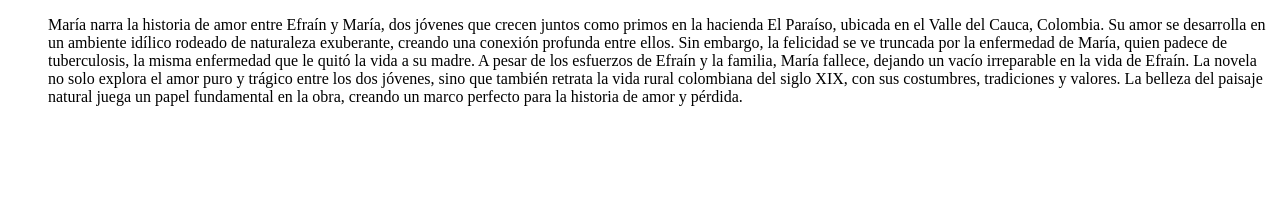
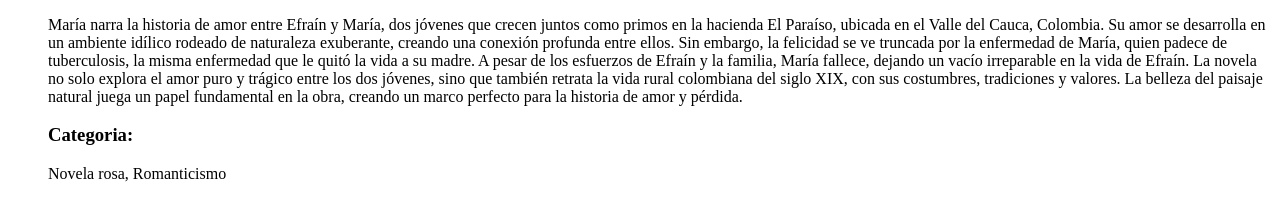
Before and after one commit to Carlosmesa10/2Ejercicio_Parcial_BP, a plain HTML site: page index.html in a window 1280 px wide. Shown: the part 1307-1506 px from the top of the page. Before the commit the page ends 1429 px from the top, so only its background shows below. Drawn offline with Linux system fonts and the light colour scheme.

Commit message:
Se añadió la categoria del segundo libro

```diff
--- a/index.html
+++ b/index.html
@@ -18,7 +18,7 @@
     <h3>Portada: </h3>
     <center><img src="https://www.cervantesvirtual.com/images/portales/jorge_isaacs/graf/portadas/019_s.jpg" alt=""></center>
     <h3>Resumen: </h3> <p>María narra la historia de amor entre Efraín y María, dos jóvenes que crecen juntos como primos en la hacienda El Paraíso, ubicada en el Valle del Cauca, Colombia. Su amor se desarrolla en un ambiente idílico rodeado de naturaleza exuberante, creando una conexión profunda entre ellos. Sin embargo, la felicidad se ve truncada por la enfermedad de María, quien padece de tuberculosis, la misma enfermedad que le quitó la vida a su madre. A pesar de los esfuerzos de Efraín y la familia, María fallece, dejando un vacío irreparable en la vida de Efraín. La novela no solo explora el amor puro y trágico entre los dos jóvenes, sino que también retrata la vida rural colombiana del siglo XIX, con sus costumbres, tradiciones y valores. La belleza del paisaje natural juega un papel fundamental en la obra, creando un marco perfecto para la historia de amor y pérdida.</p>
-
+    <h3>Categoria: </h3> <p>Novela rosa, Romanticismo</p>
 
 
     </ol>
```
